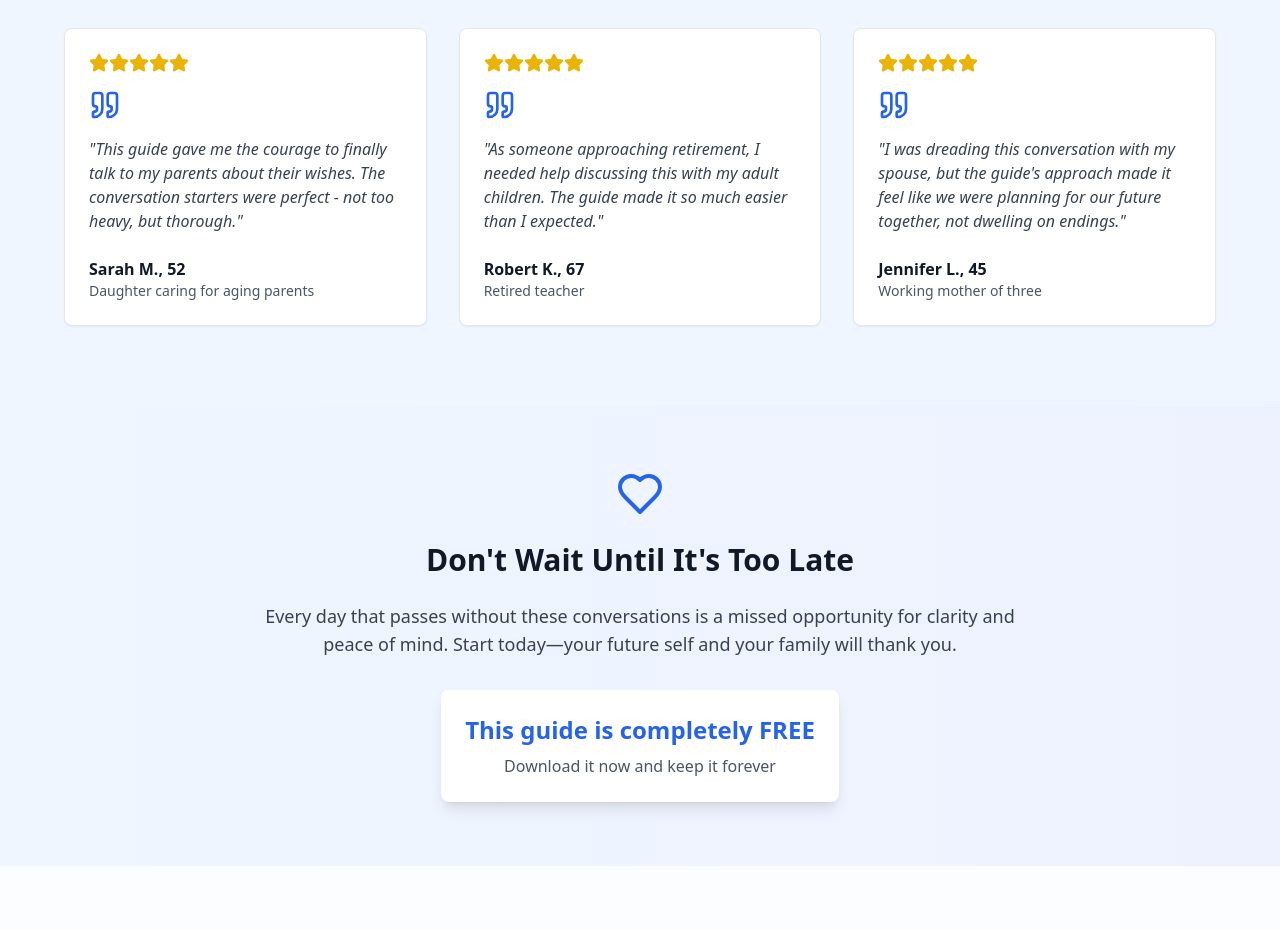
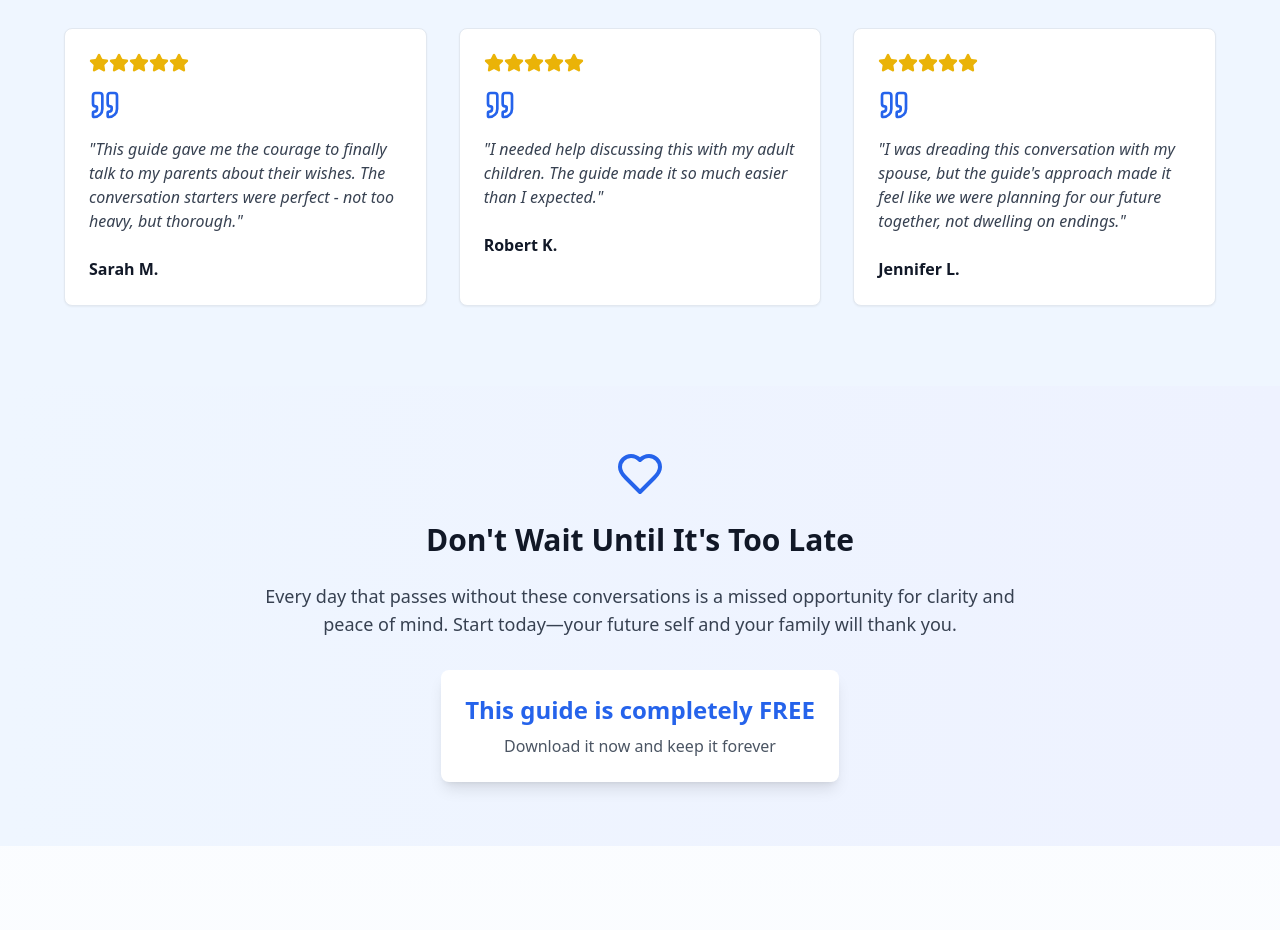
Before and after one commit to familylyfefix/end-of-life-conversation-starter-guide, a React (Vite) app: page / in a window 1280 px wide. Shown: the part 2420-3350 px from the top of the page. Built offline with nearby package versions, Linux system fonts and the light colour scheme.

Commit message:
Remove family descriptions
Removed ages and descriptions from the testimonials section.

```diff
--- a/src/pages/Index.tsx
+++ b/src/pages/Index.tsx
@@ -37,20 +37,17 @@ const Index = () => {
 
   const testimonials = [
     {
-      name: "Sarah M., 52",
-      role: "Daughter caring for aging parents",
+      name: "Sarah M.",
       text: "This guide gave me the courage to finally talk to my parents about their wishes. The conversation starters were perfect - not too heavy, but thorough.",
       rating: 5
     },
     {
-      name: "Robert K., 67",
-      role: "Retired teacher",
-      text: "As someone approaching retirement, I needed help discussing this with my adult children. The guide made it so much easier than I expected.",
+      name: "Robert K.",
+      text: "I needed help discussing this with my adult children. The guide made it so much easier than I expected.",
       rating: 5
     },
     {
-      name: "Jennifer L., 45",
-      role: "Working mother of three",
+      name: "Jennifer L.",
       text: "I was dreading this conversation with my spouse, but the guide's approach made it feel like we were planning for our future together, not dwelling on endings.",
       rating: 5
     }
```
